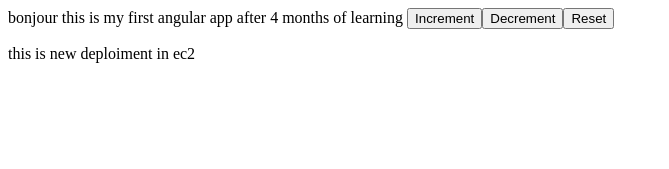
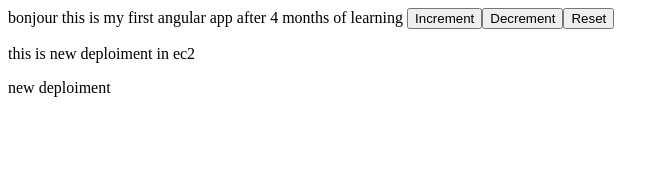
Before and after one commit to moadelmaazouzi/CI-CD-Pipeline-with-GitHub-Actions-and-Minikube-Deployment, an Angular app: page / in a window 1280 px wide. Shown: the top 169 px of the page, without its empty margins (0-669 px from the left). Built offline with nearby package versions, Linux system fonts and the light colour scheme.

Commit message:
change contenet 1

```diff
--- a/src/app/app.component.html
+++ b/src/app/app.component.html
@@ -7,4 +7,5 @@
     <p>this is new deploiment in ec2
 
     </p>
+    <p>new deploiment</p>
 </div>
```
